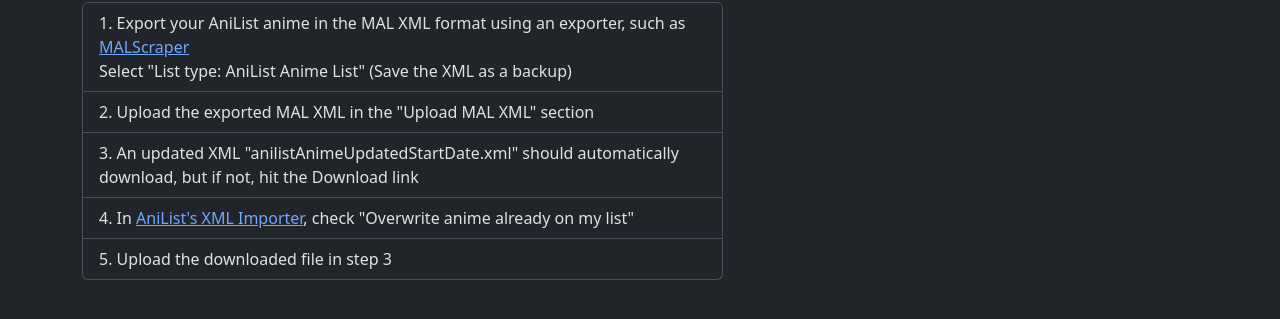
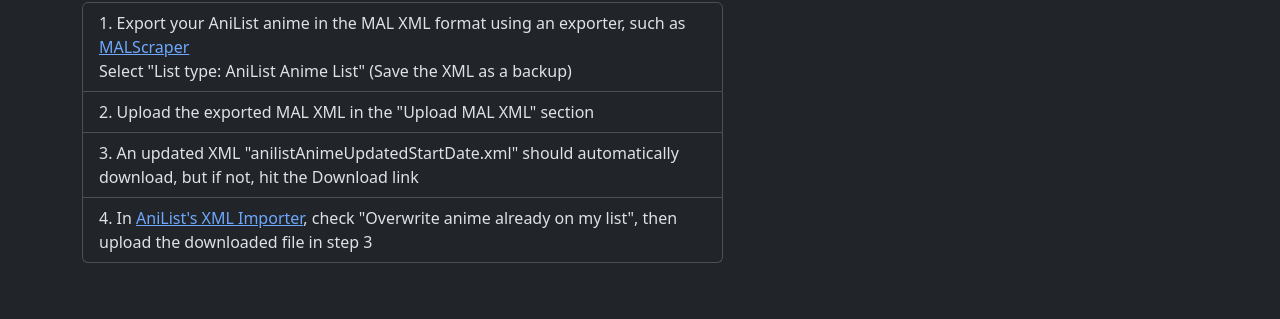
Before and after one commit to eccos/aniListStartDateUpdater, a plain HTML site: page index.html in a window 1280 px wide. Shown: the part 419-738 px from the top of the page. Drawn offline with nearby package versions, Linux system fonts and the light colour scheme.

Commit message:
merge step 5 into step 4 for clarity

```diff
--- a/index.html
+++ b/index.html
@@ -58,8 +58,8 @@
                             automatically
                             download, but if not, hit the Download link</li>
                         <li class="list-group-item">In <a href="https://anilist.co/settings/import">AniList's XML
-                                Importer</a>, check "Overwrite anime already on my list" </li>
-                        <li class="list-group-item">Upload the downloaded file in step 3</li>
+                                Importer</a>, check "Overwrite anime already on my list", then upload the downloaded
+                            file in step 3</li>
                     </ol>
                 </section>
             </div>
```
Also changed, not shown: 1 other file.
